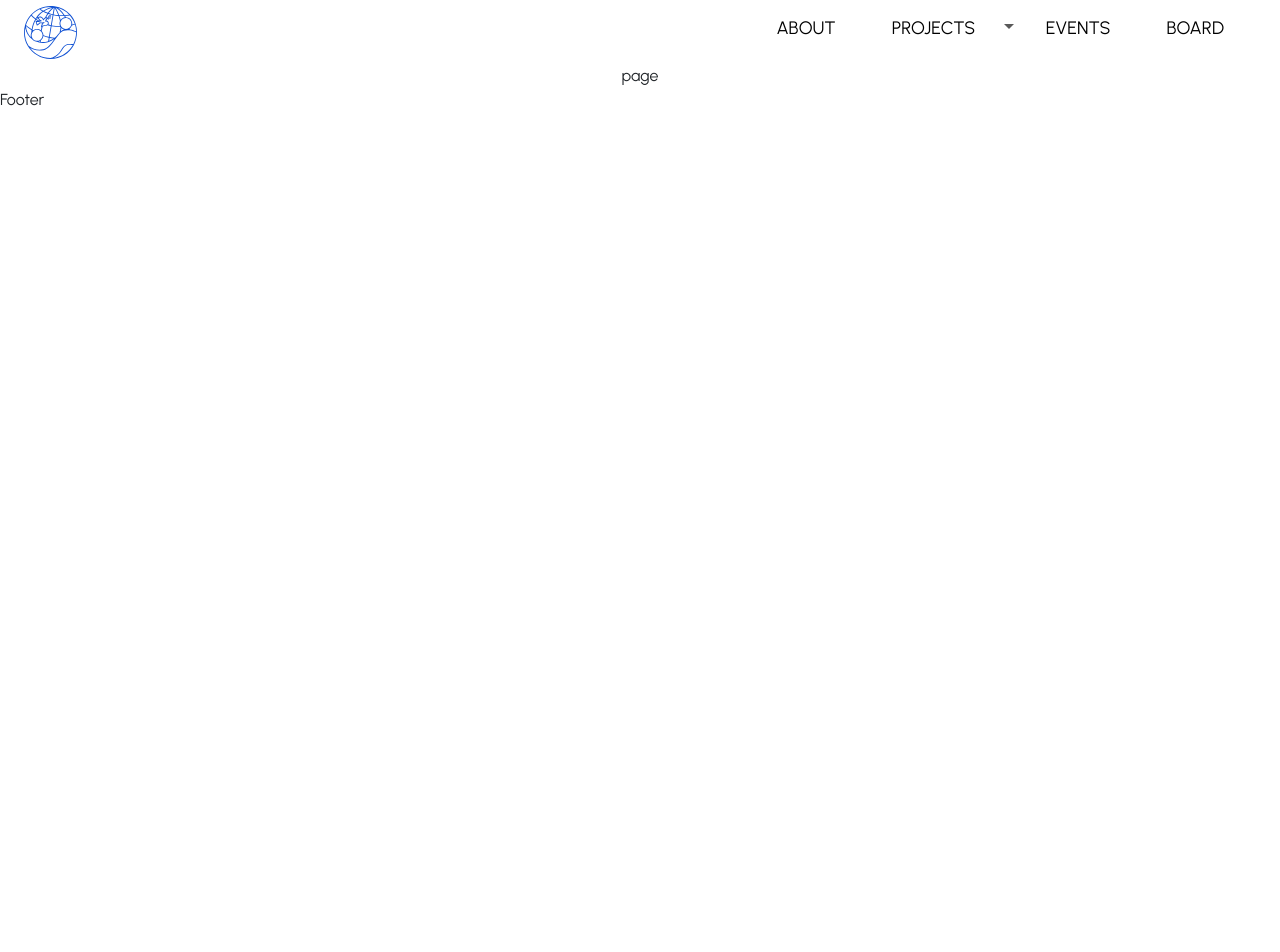
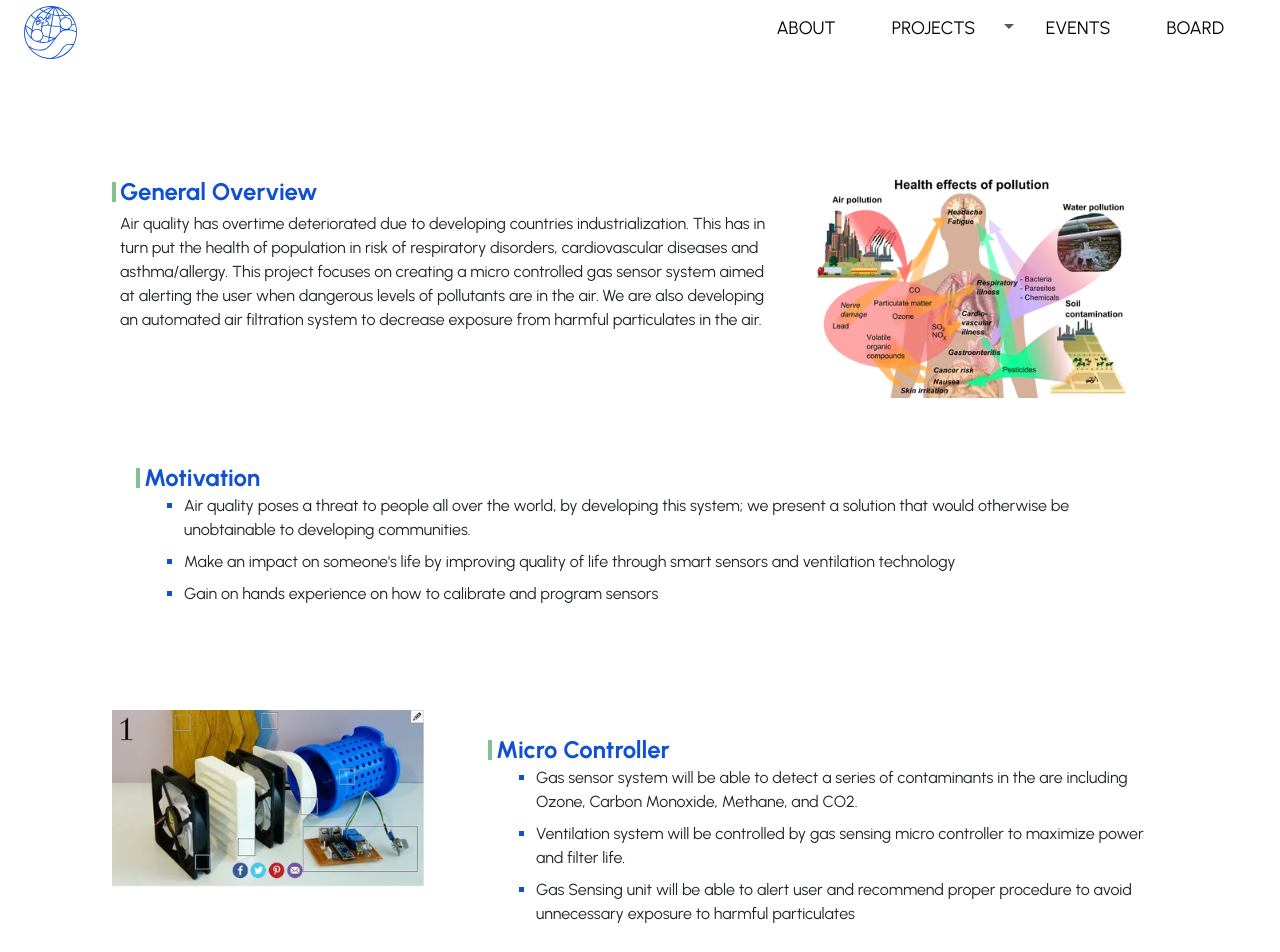
Before and after one commit to acm-ucr/ewb-website, a Next.js app: page /projects/air-quality-system in a window 1280 px wide. Shown: the top 952 px of the page. Before the commit the page ends 800 px from the top, so only its background shows below. Built offline with nearby package versions, Linux system fonts and the light colour scheme.

Commit message:
Create PR for meeting (not ready)

```diff
--- a/src/app/projects/air-quality-system/page.js
+++ b/src/app/projects/air-quality-system/page.js
@@ -1,5 +1,11 @@
+import React from "react";
+import AirQuality from "@/components/projects/ AirQuality";
 const page = () => {
-  return <div>page</div>;
+  return (
+    <>
+      <AirQuality />
+    </>
+  );
 };
 
 export default page;
--- a/src/components/projects/ AirQuality.jsx
+++ b/src/components/projects/ AirQuality.jsx
@@ -1,5 +1,83 @@
+import React from "react";
+import Subtitle from "../Subtitle";
 const AirQuality = () => {
-  return <div> AirQuality</div>;
+  return (
+    <div className="grid grid-cols-3 gap-10 m-28">
+      <div className="col-span-2 pb-4">
+        <Subtitle title="General Overview"></Subtitle>
+        <p className="ml-2 mt-1">
+          Air quality has overtime deteriorated due to developing countries
+          industrialization. This has in turn put the health of population in
+          risk of respiratory disorders, cardiovascular diseases and
+          asthma/allergy. This project focuses on creating a micro controlled
+          gas sensor system aimed at alerting the user when dangerous levels of
+          pollutants are in the air. We are also developing an automated air
+          filtration system to decrease exposure from harmful particulates in
+          the air.
+        </p>
+      </div>
+      <div>
+        <img
+          src="/images/airQualitySystem/AirQualitySystem1.webp"
+          alt="Air Quality System 1"
+        />
+      </div>
+
+      <div className="col-span-4 col-start-1 bg-white p-6 mb-6 ">
+        <Subtitle title="Motivation"></Subtitle>
+        <ul
+          className="marker:text-ewb-blue-200 ml-4"
+          style={{ listStyleType: "square" }}
+        >
+          <li className="mb-2">
+            Air quality poses a threat to people all over the world, by
+            developing this system; we present a solution that would otherwise
+            be unobtainable to developing communities.
+          </li>
+          <li className="mb-2">
+            Make an impact on someone's life by improving quality of life
+            through smart sensors and ventilation technology
+          </li>
+          <li className="mb-2">
+            Gain on hands experience on how to calibrate and program sensors
+          </li>
+        </ul>
+      </div>
+      <div>
+        <img
+          src="/images/airQualitySystem/AirQualitySystem2.webp"
+          alt="Air Quality System 2"
+        />
+      </div>
+
+      <div className="col-span-3 bg-white p-6 ">
+        <Subtitle title="Micro Controller"></Subtitle>
+        <ul
+          className="marker:text-ewb-blue-200 ml-4"
+          style={{ listStyleType: "square" }}
+        >
+          <li className="mb-2">
+            Gas sensor system will be able to detect a series of contaminants in
+            the are including Ozone, Carbon Monoxide, Methane, and CO2.
+          </li>
+          <li className="mb-2">
+            Ventilation system will be controlled by gas sensing micro
+            controller to maximize power and filter life.
+          </li>
+          <li className="mb-2">
+            Gas Sensing unit will be able to alert user and recommend proper
+            procedure to avoid unnecessary exposure to harmful particulates
+          </li>
+        </ul>
+      </div>
+      <div>
+        <img
+          src="/images/airQualitySystem/AirQualitySystem3.gif"
+          alt="Air Quality System 3"
+        />
+      </div>
+    </div>
+  );
 };
 
 export default AirQuality;
```
